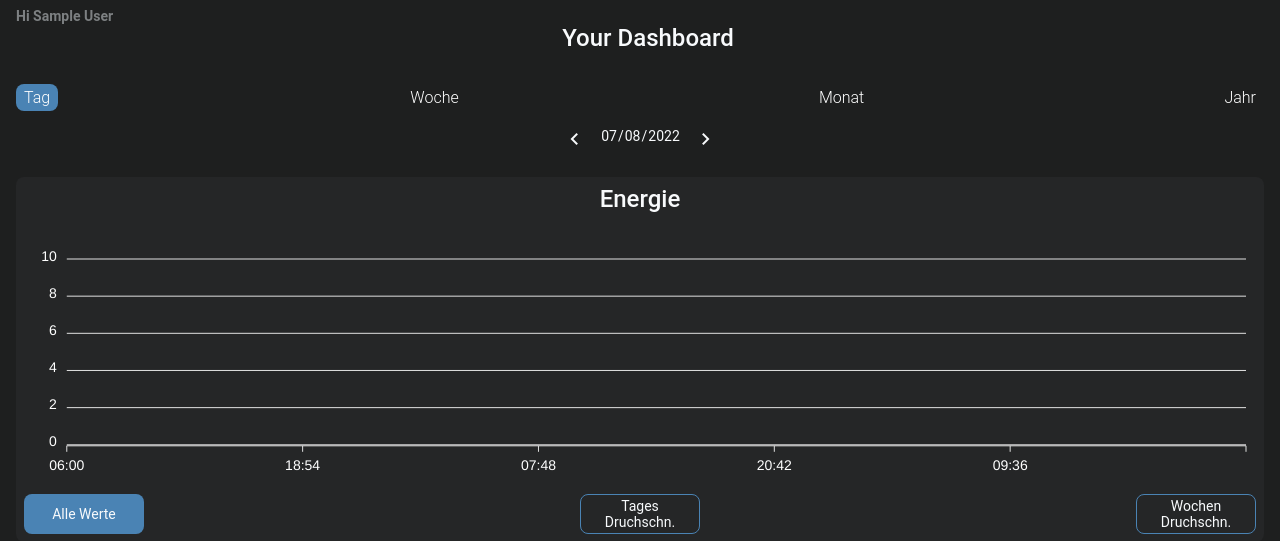
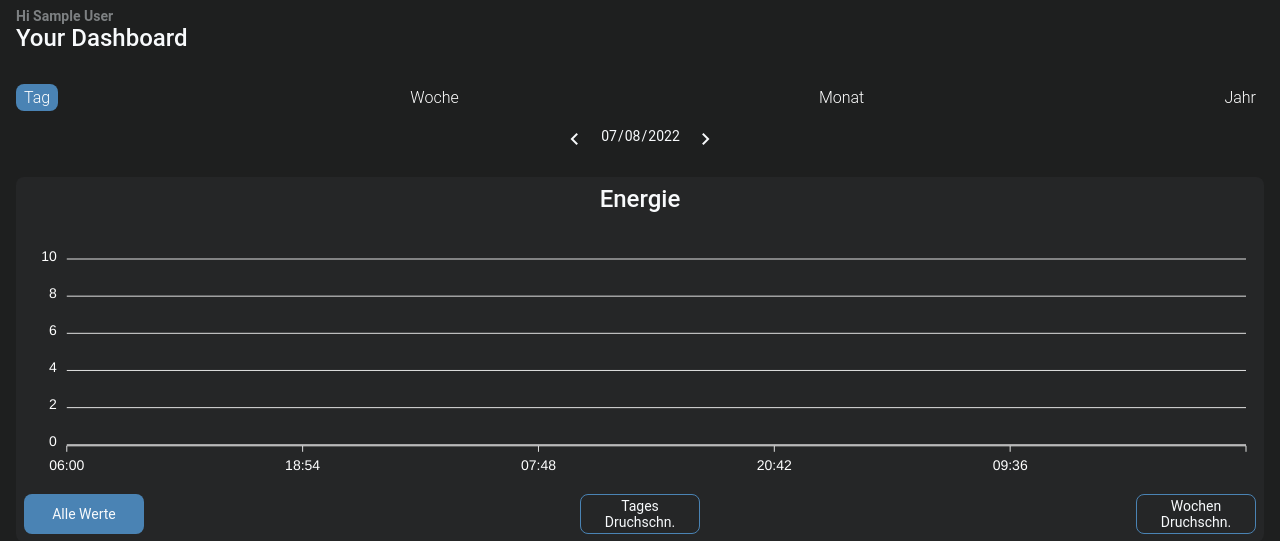
Before and after one commit to jonjampen/fatiguediary, a PHP site: page / in a window 1280 px wide. Shown: the part 64-605 px from the top of the page. Run offline with PHP 8.4, Linux system fonts and the light colour scheme; the visitor is signed in with stand-in values (Sample User, id 1); data that the repository does not hold is empty; a stand-in replaces the project's code that opens the database connection; some libraries are stand-ins or nearby versions.

Commit message:
Fixing style error in dashboard title.

```diff
--- a/src/assets/css/app.css
+++ b/src/assets/css/app.css
@@ -442,7 +442,7 @@ input[type="date"]::-webkit-calendar-picker-indicator {
 
 
 /* Onboarding */
-.onboarding-screen p, h3 {
+.onboarding-screen p, .onboarding-screen h3 {
     display: flex;
     justify-content: center;
     text-align: center;
```
